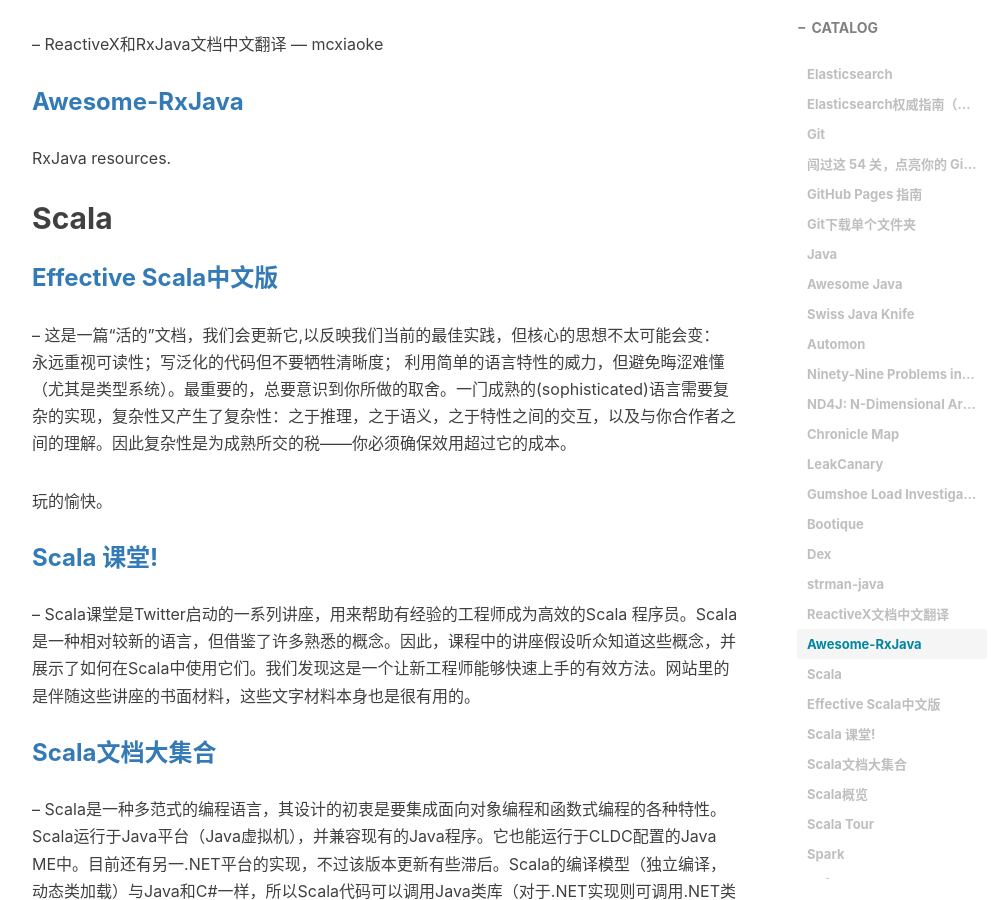
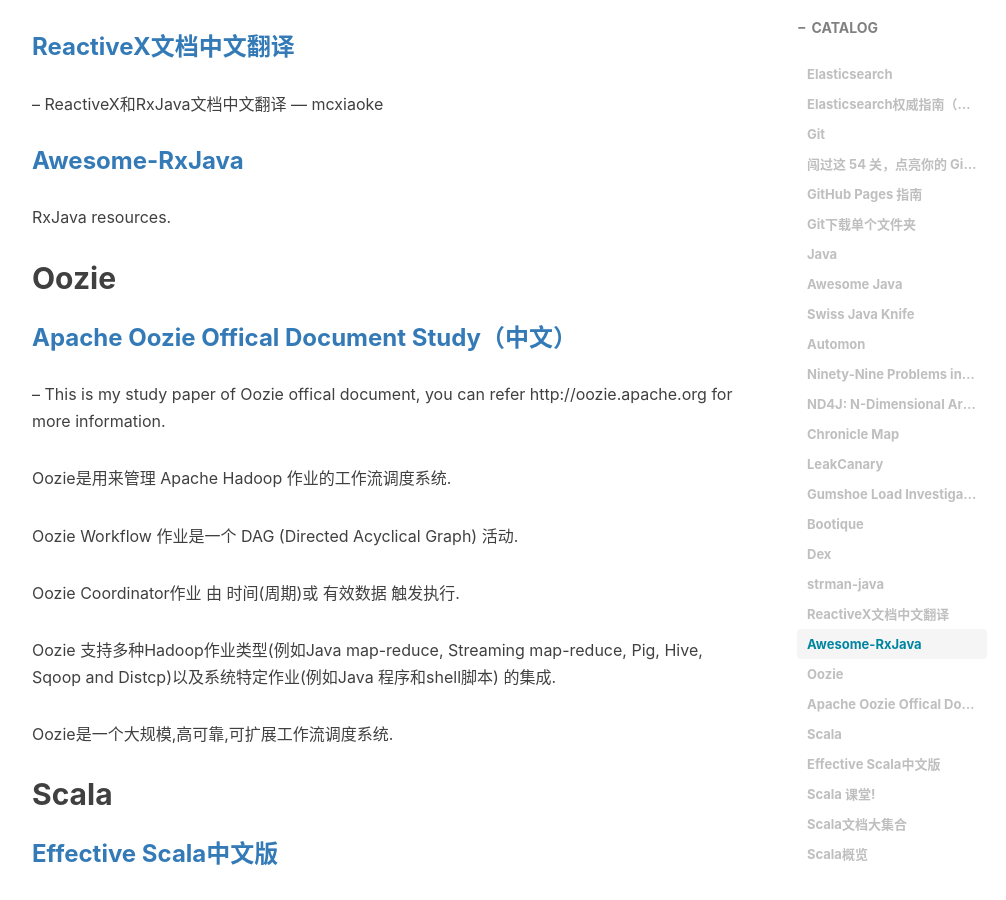
Before and after one commit to shoppingwang/shoppingwang.github.io, a Jekyll site: the page built from _posts/2016-07-19-awesome-resources.markdown, in a window 1280 px wide and 900 px high, scrolled down 6128 px. Shown: the whole window, without its empty margins (233-1239 px from the left). Built offline with Jekyll 4.4.1, drawn with Linux system fonts in a browser that asks for light colours; nearby versions of some CDN libraries; comment, search, counter and statistics services are not loaded; some of the changed text lies outside the part shown.

Commit message:
增加精彩资源汇总

```diff
--- a/_posts/2016-07-19-awesome-resources.markdown
+++ b/_posts/2016-07-19-awesome-resources.markdown
@@ -150,6 +150,25 @@
 RxJava resources.
 
 
+
+## Oozie
+
+### [Apache Oozie Offical Document Study（中文）](http://oozie-study.readthedocs.io/en/latest/)
+--
+This is my study paper of Oozie offical document, you can refer http://oozie.apache.org for more information.
+
+Oozie是用来管理 Apache Hadoop 作业的工作流调度系统.
+
+Oozie Workflow 作业是一个 DAG (Directed Acyclical Graph) 活动.
+
+Oozie Coordinator作业 由 时间(周期)或 有效数据 触发执行.
+
+Oozie 支持多种Hadoop作业类型(例如Java map-reduce, Streaming map-reduce, Pig, Hive, Sqoop and Distcp)以及系统特定作业(例如Java 程序和shell脚本) 的集成.
+
+Oozie是一个大规模,高可靠,可扩展工作流调度系统.
+
+
+
 ## Scala
 
 ### [Effective Scala中文版](http://twitter.github.io/effectivescala/index-cn.html)
```
